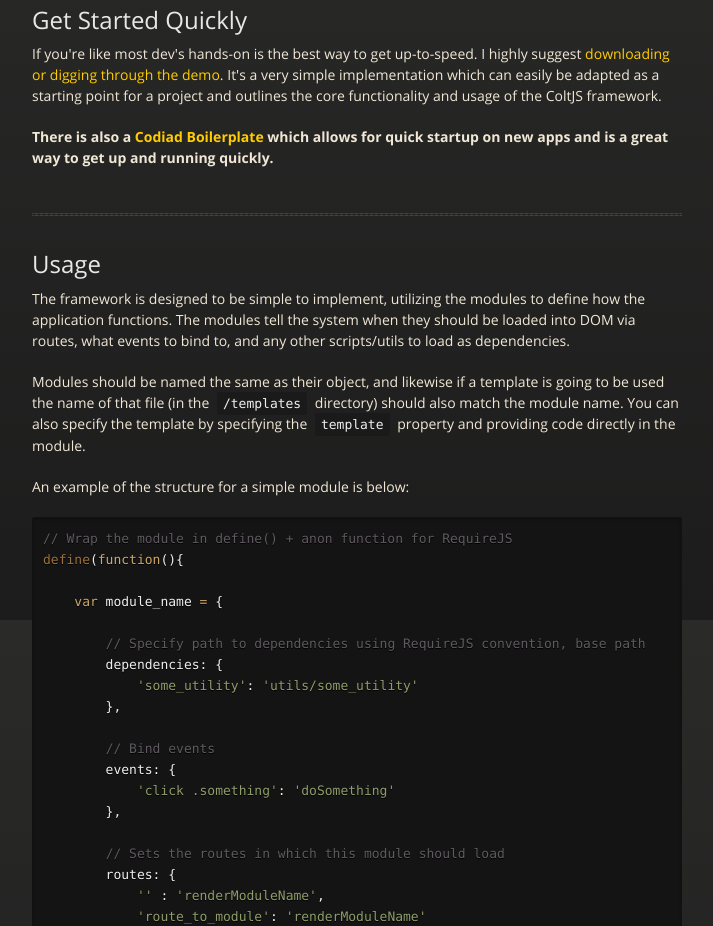
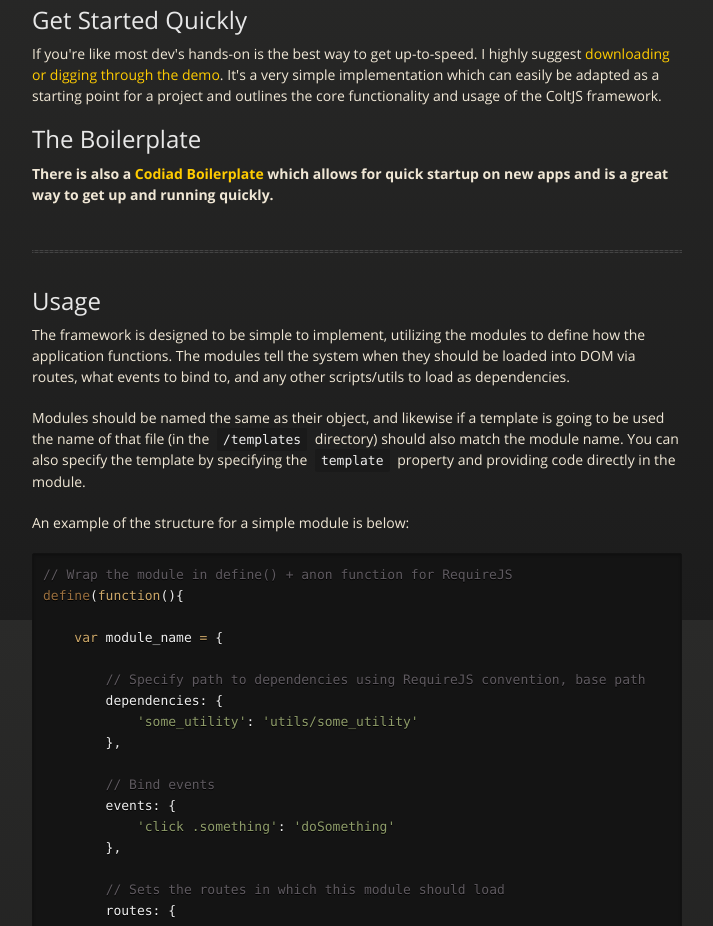
Before and after one commit to ksafranski/ColtJS, a plain HTML site: page index.html in a window 1280 px wide. Shown: the part 980-1906 px from the top of the page, without its empty margins (283-996 px from the left). Drawn offline with nearby package versions, Linux system fonts and the light colour scheme.

Commit message:
Update docs

```diff
--- a/index.html
+++ b/index.html
@@ -80,6 +80,7 @@
     implementation which can easily be adapted as a starting point for a project and outlines the core functionality and usage of the ColtJS framework.
 </p>
 
+<h2>The Boilerplate</h2>
 <p><strong>There is also a <a href="https://github.com/Fluidbyte/ColtJS/tree/boilerplate" target="_blank">Codiad Boilerplate</a> which allows for quick startup on new apps and is a great way
     to get up and running quickly.</strong>
 </p>
```
